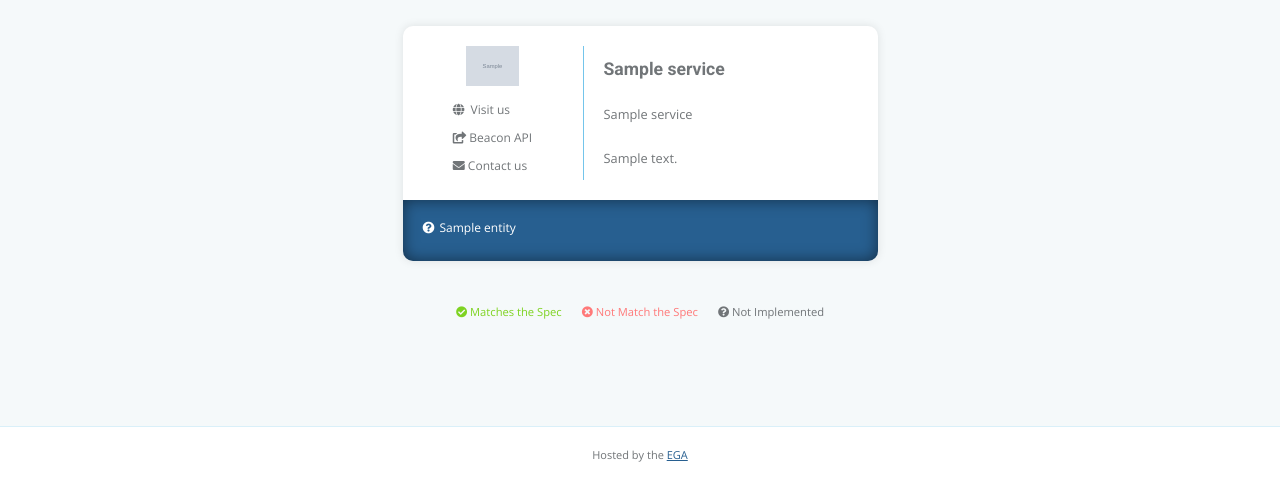
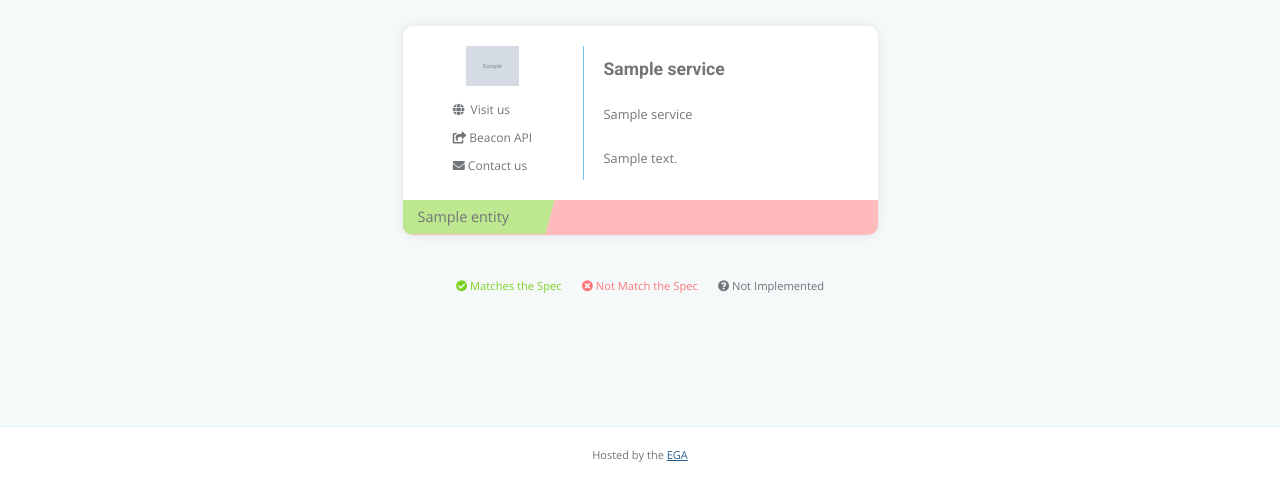
Before and after one commit to EGA-archive/ServicesRegistry, a Python web app: template templates/index.html in a window 1280 px wide. Shown: the part 318-800 px from the top of the page. Run offline with Jinja, Linux system fonts and the light colour scheme; the template is opened without the code that fills it: most values are stand-ins (such as "Sample title", 1, 10 or a date in 2020); grey boxes marked "Sample" are stand-in pictures; some libraries are stand-ins or nearby versions.

Commit message:
new design for the new verifyer entites

```diff
--- a/static/css/style.css
+++ b/static/css/style.css
@@ -153,7 +153,7 @@ body main > h1 {
   margin: 2em auto;
 }
 /* line 79, ../sass/_main.scss */
-body main details summary {
+body main > details summary {
   font-size: 70%;
   text-decoration: underline;
   margin: 10px 20px 0 0;
@@ -431,16 +431,89 @@ body main div#cards-container .card section.right-part p {
 body main div#cards-container .card ul.entities {
   display: flex;
   flex-wrap: wrap;
-  padding: 15px 20px 20px 20px;
+  position: relative;
+  color: white;
+}
+/* line 365, ../sass/_main.scss */
+body main div#cards-container .card ul.entities li {
+  width: 100%;
+}
+/* line 370, ../sass/_main.scss */
+body main div#cards-container .card ul.entities li:last-child details summary {
   border-bottom-left-radius: 10px;
   border-bottom-right-radius: 10px;
-  background: #275F90;
+}
+/* line 373, ../sass/_main.scss */
+body main div#cards-container .card ul.entities li:last-child details summary span {
+  border-bottom-left-radius: 10px;
+  border-bottom-right-radius: 10px;
+}
+/* line 378, ../sass/_main.scss */
+body main div#cards-container .card ul.entities li:last-child details ul {
+  border-bottom-left-radius: 10px;
+  border-bottom-right-radius: 10px;
+}
+/* line 383, ../sass/_main.scss */
+body main div#cards-container .card ul.entities li:last-child details[open] summary,
+body main div#cards-container .card ul.entities li:last-child details[open] span {
+  border-bottom-left-radius: 0;
+  border-bottom-right-radius: 0;
+}
+/* line 392, ../sass/_main.scss */
+body main div#cards-container .card ul.entities li details {
   position: relative;
-  box-shadow: inset 0 0 15px rgba(0, 0, 0, 0.5);
+  width: auto;
+  z-index: 10;
+  height: auto;
+}
+/* line 398, ../sass/_main.scss */
+body main div#cards-container .card ul.entities li details summary {
+  cursor: pointer;
+  font-size: 90%;
+  padding: 10px 15px;
+  color: #717578;
+}
+/* line 405, ../sass/_main.scss */
+body main div#cards-container .card ul.entities li details span {
+  position: absolute;
+  width: 100%;
+  background: #ff7979;
+  height: 100%;
+  left: 0;
+  z-index: -1;
+  top: 0;
+  opacity: .5;
+  overflow: hidden;
+}
+/* line 415, ../sass/_main.scss */
+body main div#cards-container .card ul.entities li details span:before {
+  content: '';
+  position: absolute;
+  left: 0;
+  top: 0;
+  height: 100%;
+  width: var(--valid-percentage);
+  display: block;
+  background: #7ed321;
+  -webkit-transform: skew(-15deg);
+  -moz-transform: skew(-15deg);
+  -o-transform: skew(-15deg);
+  margin-left: -10%;
+}
+/* line 433, ../sass/_main.scss */
+body main div#cards-container .card ul.entities li details[open] summary span {
+  display: none;
+}
+/* line 439, ../sass/_main.scss */
+body main div#cards-container .card ul.entities li details ul {
+  display: flex;
+  flex-wrap: wrap;
+  padding: 15px 20px 20px 20px;
+  position: relative;
   color: white;
 }
-/* line 370, ../sass/_main.scss */
-body main div#cards-container .card ul.entities li {
+/* line 448, ../sass/_main.scss */
+body main div#cards-container .card ul.entities li details ul li {
   width: 33.3%;
   flex-basis: 33.3%;
   display: inline-flex;
@@ -449,12 +522,12 @@ body main div#cards-container .card ul.entities li {
   margin: 7px 0;
   position: relative;
 }
-/* line 379, ../sass/_main.scss */
-body main div#cards-container .card ul.entities li[data-tooltip] {
+/* line 457, ../sass/_main.scss */
+body main div#cards-container .card ul.entities li details ul li[data-tooltip] {
   cursor: help;
 }
-/* line 382, ../sass/_main.scss */
-body main div#cards-container .card ul.entities li[data-tooltip]:hover:before {
+/* line 460, ../sass/_main.scss */
+body main div#cards-container .card ul.entities li details ul li[data-tooltip]:hover:before {
   content: attr(data-tooltip);
   position: absolute;
   background: #333333;
@@ -468,73 +541,25 @@ body main div#cards-container .card ul.entities li[data-tooltip]:hover:before {
   bottom: 15px;
   z-index: 10000;
 }
-/* line 398, ../sass/_main.scss */
-body main div#cards-container .card ul.entities li i {
+/* line 476, ../sass/_main.scss */
+body main div#cards-container .card ul.entities li details ul li i {
   margin-right: 5px;
 }
-/* line 402, ../sass/_main.scss */
-body main div#cards-container .card ul.entities li a {
+/* line 480, ../sass/_main.scss */
+body main div#cards-container .card ul.entities li details ul li a {
   margin-left: 5px;
 }
-/* line 410, ../sass/_main.scss */
-body main div#cards-container .card details summary {
-  display: flex;
-  align-items: baseline;
-  cursor: pointer;
-}
-/* line 417, ../sass/_main.scss */
-body main div#cards-container .card details[open] summary:after {
-  background: black;
-  position: fixed;
-  height: 100%;
-  width: 100%;
-  content: '';
-  top: 0;
-  left: 0;
-  opacity: 0.5;
-  z-index: 99;
-  cursor: default;
-}
-/* line 431, ../sass/_main.scss */
-body main div#cards-container .card details div {
-  position: fixed;
-  top: 20%;
-  left: 0;
-  right: 0;
-  width: fit-content;
-  margin: auto;
-  background: white;
-  box-shadow: 0 5px 10px rgba(0, 0, 0, 0.05);
-  border-radius: 10px;
-  z-index: 100;
-}
-/* line 443, ../sass/_main.scss */
-body main div#cards-container .card details div h1 {
-  font-weight: bold;
-  font-size: 16px;
-  text-align: center;
-  background: #F5F9FA;
-  border-top-left-radius: 10px;
-  border-top-right-radius: 10px;
-  padding: 10px 25px;
-  line-height: initial;
-}
-/* line 453, ../sass/_main.scss */
-body main div#cards-container .card details div h1 span {
-  font-style: italic;
-  font-weight: normal;
-}
-/* line 468, ../sass/_main.scss */
+/* line 553, ../sass/_main.scss */
 body a {
   color: #74C5EB;
   text-decoration: underline;
   transition: ease .5s;
 }
-/* line 472, ../sass/_main.scss */
+/* line 557, ../sass/_main.scss */
 body a:hover {
   color: #1070B7;
 }
-/* line 475, ../sass/_main.scss */
+/* line 560, ../sass/_main.scss */
 body footer {
   width: 100%;
   background-color: white;
@@ -547,7 +572,7 @@ body footer {
   align-items: center;
   justify-content: center;
 }
-/* line 489, ../sass/_main.scss */
+/* line 574, ../sass/_main.scss */
 body footer p {
   line-height: 15px;
   font-weight: 300;
@@ -555,48 +580,48 @@ body footer p {
   transition: ease all 0.5s;
 }
 @media screen and (max-width: 580px) {
-  /* line 489, ../sass/_main.scss */
+  /* line 574, ../sass/_main.scss */
   body footer p {
     font-size: 9px;
     line-height: 10px;
   }
 }
-/* line 502, ../sass/_main.scss */
+/* line 587, ../sass/_main.scss */
 body footer a {
   color: #275F90;
 }
-/* line 504, ../sass/_main.scss */
+/* line 589, ../sass/_main.scss */
 body footer a:hover {
   color: #275F90;
   text-decoration: none;
 }
-/* line 510, ../sass/_main.scss */
+/* line 595, ../sass/_main.scss */
 body footer section#EGA {
   margin-left: 30px;
   font-size: 12px;
 }
-/* line 513, ../sass/_main.scss */
+/* line 598, ../sass/_main.scss */
 body footer section#EGA a {
   color: white;
 }
-/* line 515, ../sass/_main.scss */
+/* line 600, ../sass/_main.scss */
 body footer section#EGA a:hover {
   color: #74C5EB;
 }
-/* line 518, ../sass/_main.scss */
+/* line 603, ../sass/_main.scss */
 body footer section#EU {
   display: flex;
   flex-flow: row nowrap;
   align-items: center;
   justify-content: right;
 }
-/* line 524, ../sass/_main.scss */
+/* line 609, ../sass/_main.scss */
 body footer section#EU p {
   max-width: 400px;
   text-align: right;
   margin-right: 10px;
 }
-/* line 530, ../sass/_main.scss */
+/* line 615, ../sass/_main.scss */
 body footer section#EU img {
   height: 30px;
   margin-right: 30px;
--- a/static/sass/_main.scss
+++ b/static/sass/_main.scss
@@ -75,7 +75,7 @@ body {
             margin: 2em auto;
         }
 
-        details {
+        >details {
           summary {
             font-size: 70%;
             text-decoration: underline;
@@ -359,12 +359,90 @@ body {
 
                   display: flex;
                   flex-wrap: wrap;
-                  padding: 15px 20px 20px 20px;
+                  position: relative;
+                  color: white;
+
+                  li {
+                    width: 100%;
+
+                    &:last-child {
+                      details {
+                        summary {
                           border-bottom-left-radius: 10px;
                           border-bottom-right-radius: 10px;
-                  background: $verydarkblue;
+                          span {
+                            border-bottom-left-radius: 10px;
+                            border-bottom-right-radius: 10px;
+                          }
+                        }
+                        ul {
+                          border-bottom-left-radius: 10px;
+                          border-bottom-right-radius: 10px;
+                        }
+                        &[open] {
+                          summary,
+                          span {
+                            border-bottom-left-radius: 0;
+                            border-bottom-right-radius: 0;
+                          }
+                        }
+                      }
+                    }
+
+                    details {
                       position: relative;
-                  box-shadow: inset 0 0 15px rgba(0,0,0,0.5);
+                      width: auto;
+                      z-index: 10;
+                      height: auto;
+
+                      summary {
+                        cursor: pointer;
+                        font-size: 90%;
+                        padding: 10px 15px;
+                        color: $darkgrey;
+                      }
+
+                      span {
+                        position: absolute;
+                        width: 100%;
+                        background: $red;
+                        height: 100%;
+                        left: 0;
+                        z-index: -1;
+                        top: 0;
+                        opacity: .5;
+                        overflow: hidden;
+                        &:before {
+                          content: '';
+                          position: absolute;
+                          left: 0;
+                          top: 0;
+                          height: 100%;
+                          width: var(--valid-percentage);
+                          display: block;
+                          background: $green;
+                          -webkit-transform: skew(-15deg);
+                          -moz-transform: skew(-15deg);
+                          -o-transform: skew(-15deg);
+                          margin-left: -10%;
+                        }
+                      }
+
+                      &[open] {
+                        summary {
+                          span {
+                            display: none;
+                          }
+                        }
+                      }
+
+                      ul {
+                        display: flex;
+                        flex-wrap: wrap;
+                        padding: 15px 20px 20px 20px;
+                        // background: $verydarkblue;
+                        position: relative;
+                        // box-shadow: inset 0 0 15px rgba(0,0,0,0.5);
                         color: white;
 
                         li {
@@ -404,62 +482,69 @@ body {
                           }
                         }
                       }
-
-                details {
-
-                  summary {
-                    display: flex;
-                    align-items: baseline;
-                    cursor: pointer;
                     }
-
-                  &[open] {
-                    summary:after {
-                      background: black;
-                      position: fixed;
-                      height: 100%;
-                      width: 100%;
-                      content: '';
-                      top: 0;
-                      left: 0;
-                      opacity: 0.5;
-                      z-index: 99;
-                      cursor: default;
                   }
                 }
 
-                  div {
-                    position: fixed;
-                    top: 20%;
-                    left: 0;
-                    right: 0;
-                    width: fit-content;
-                    margin: auto;
-                    background: white;
-                    box-shadow: 0 5px 10px rgba(0,0,0,0.05);
-                    border-radius: 10px;
-                    z-index: 100;
 
-                    h1 {
-                      font-weight: bold;
-                      font-size: 16px;
-                      text-align: center;
-                      background: $background;
-                      border-top-left-radius: 10px;
-                      border-top-right-radius: 10px;
-                      padding: 10px 25px;
-                      line-height: initial;
 
-                      span {
-                        font-style: italic;
-                        font-weight: normal;
-                      }
-
-                    }
-
-                  }
-
-                }
+                // details as a pop-up
+                //
+                // details {
+                //
+                //   summary {
+                //     display: flex;
+                //     align-items: baseline;
+                //     cursor: pointer;
+                //   }
+                //
+                //   &[open] {
+                //     summary:after {
+                //       background: black;
+                //       position: fixed;
+                //       height: 100%;
+                //       width: 100%;
+                //       content: '';
+                //       top: 0;
+                //       left: 0;
+                //       opacity: 0.5;
+                //       z-index: 99;
+                //       cursor: default;
+                //     }
+                //   }
+                //
+                //   div {
+                //     position: fixed;
+                //     top: 20%;
+                //     left: 0;
+                //     right: 0;
+                //     width: fit-content;
+                //     margin: auto;
+                //     background: white;
+                //     box-shadow: 0 5px 10px rgba(0,0,0,0.05);
+                //     border-radius: 10px;
+                //     z-index: 100;
+                //
+                //     h1 {
+                //       font-weight: bold;
+                //       font-size: 16px;
+                //       text-align: center;
+                //       background: $background;
+                //       border-top-left-radius: 10px;
+                //       border-top-right-radius: 10px;
+                //       padding: 10px 25px;
+                //       line-height: initial;
+                //
+                //       span {
+                //         font-style: italic;
+                //         font-weight: normal;
+                //       }
+                //
+                //     }
+                //
+                //   }
+                //
+                // }
 
             }
         }
--- a/templates/card.html
+++ b/templates/card.html
@@ -35,7 +35,15 @@
   </div>
   {% if service.entities %}
     <ul class="entities">
-      {% for entity in service.entities %}
+      {% for group_name, entities in service.entities.items() %}
+        <li>
+          <details style="--valid-percentage:{{range(0, 100)|random}}%;">
+            <summary>
+              {{ group_name }}
+              <span></span>
+            </summary>
+            <ul>
+              {% for entity in entities %}
               <li class="{{ entity.valid|lower }}" {% if entity.error %}data-tooltip="{{ entity.error }}"{% endif %}>
                 {% if entity.valid == True %}
                   <i class="fas fa-check-circle"></i>
@@ -48,6 +56,11 @@
               </li>
               {% endfor %}
             </ul>
+            <span></span>
+          </details>
+        </li>
+      {% endfor %}
+    </ul>
   {% endif %}
 </div>
 <!-- END CARD -->
```
Also changed, not shown: services_registry/conf.py (+20 -20 lines), static/entities/ca.distributedgenomics.poc.json (+80 -66 lines). Lines whose indentation alone changed are shown as unchanged.
